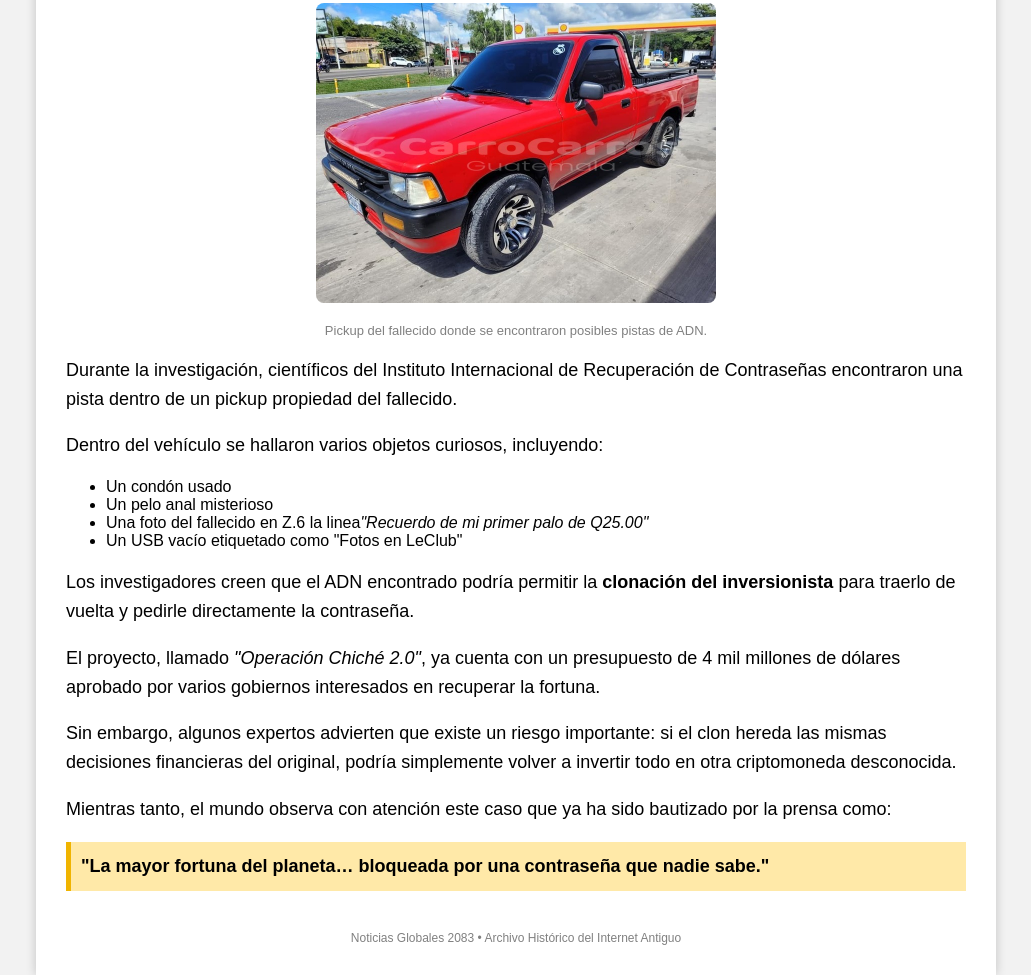
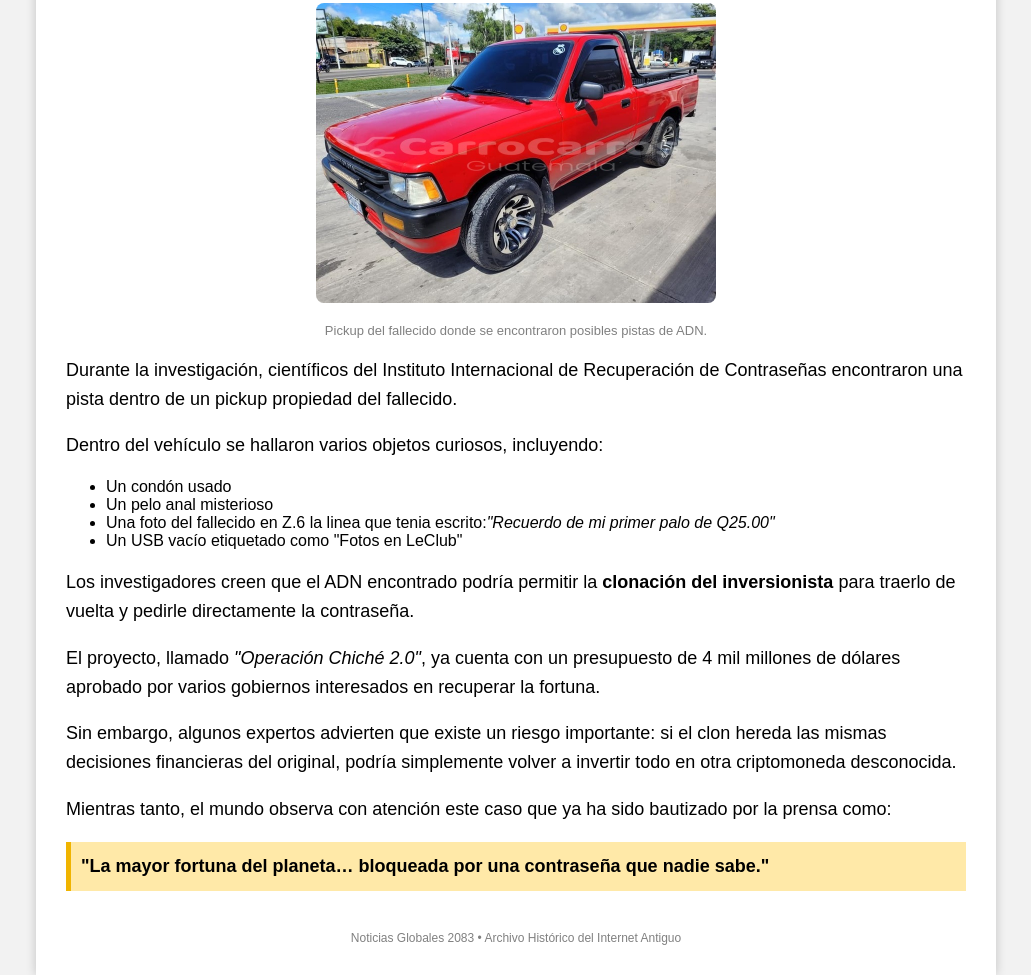
Before and after one commit to danielozu233-cmyk/diegin, a plain HTML site: page x.html in a window 1280 px wide. Shown: the part 1382-2357 px from the top of the page, without its empty margins (124-1155 px from the left). Drawn offline with Linux system fonts and the light colour scheme.

Commit message:
Restore x.html with original content

```diff
--- a/x.html
+++ b/x.html
@@ -142,7 +142,7 @@ Dentro del vehículo se hallaron varios objetos curiosos, incluyendo:
 <ul>
 <li>Un condón usado</li>
 <li>Un pelo anal misterioso</li>
-<li>Una foto del fallecido en Z.6 la linea<i>"Recuerdo de mi primer palo de Q25.00"</i></li>
+<li>Una foto del fallecido en Z.6 la linea que tenia escrito:<i>"Recuerdo de mi primer palo de Q25.00"</i></li>
 <li>Un USB vacío etiquetado como "Fotos en LeClub"</li>
 </ul>
 
```
